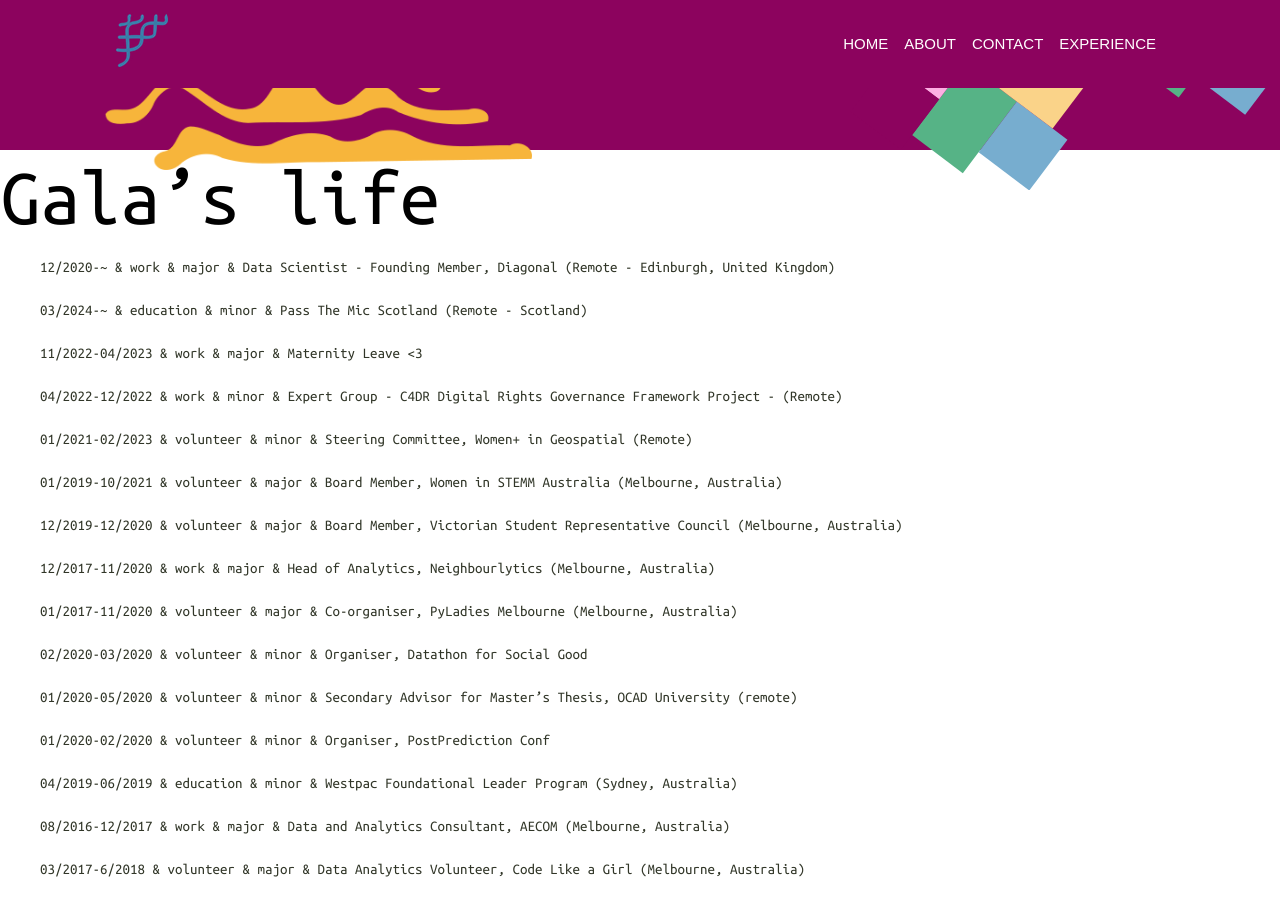
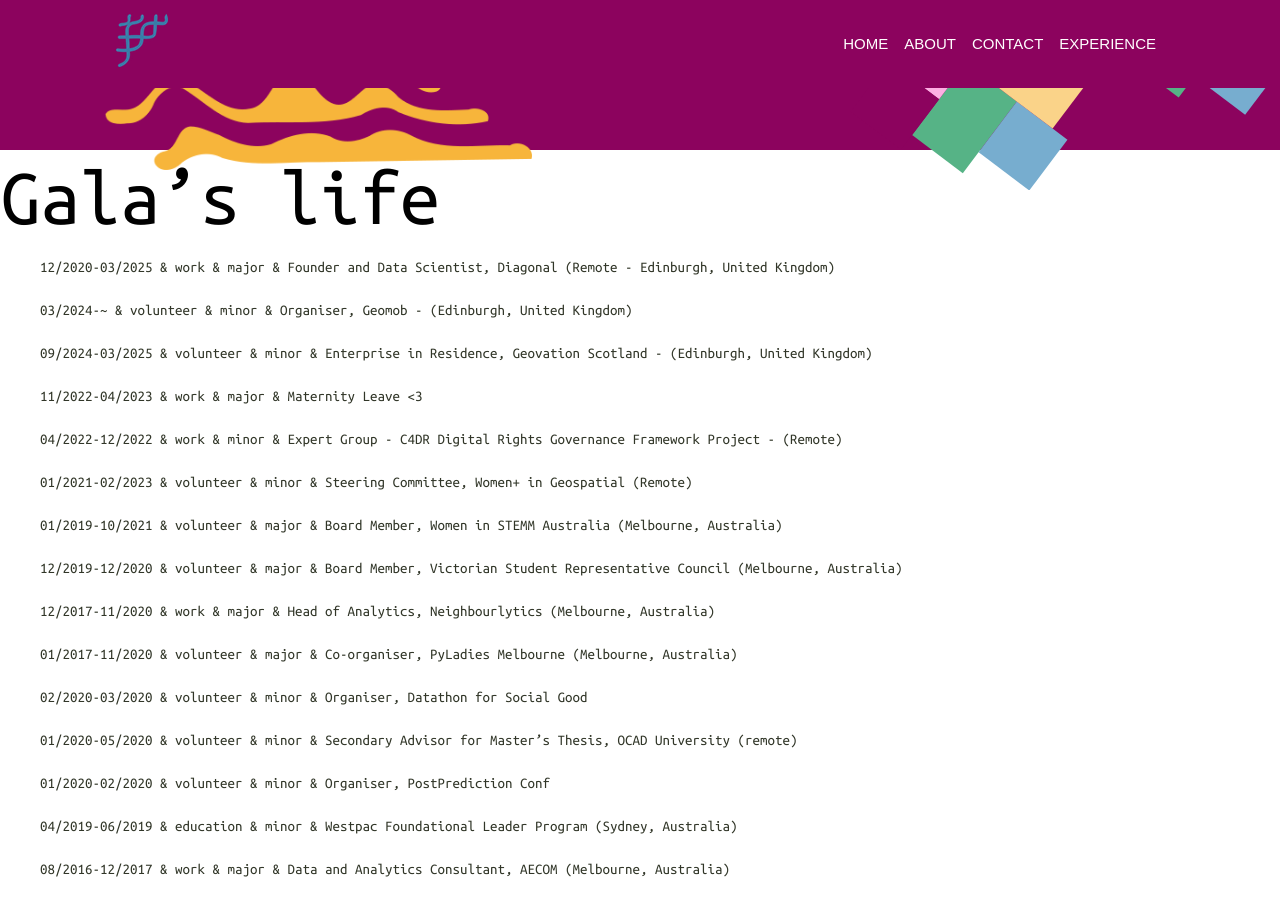
Before and after one commit to gacafe/gacafe.github.io, a Jekyll site: the page built from assets/life/life.md, in a window 1280 px wide and 900 px high, scrolled down 354 px. Built offline with Jekyll 4.4.1, drawn with Linux system fonts in a browser that asks for light colours; some web fonts are replaced; our own code applies the rules of GitHub Pages for plain Markdown files.

Commit message:
long overdue update. updated talks. updated experience. updated random things.

```diff
--- a/404.html
+++ b/404.html
@@ -8,7 +8,7 @@
   <div class="row">
     <div class="col col-12" style="text-align: center">
       <h2>404:Sorrz - broken link.</h2>
-      <p>You can go <a href="https://twitter.com/vagina_museum"> here</a> to learn new and interesting things!</p>
+      <p>You can go <a href="https://www.vaginamuseum.co.uk/podcast"> here</a> to learn new and interesting things!</p>
       <p><a href="{{site.baseurl}}/">Back to home</a></p>
     </div>
   </div>
--- a/_includes/about-section.html
+++ b/_includes/about-section.html
@@ -4,7 +4,7 @@
     <div class="row">
       <div class="col-lg-10 mx-auto text-center">
         <p class="font-secondary paragraph-lg text-dark">{{ site.data.settings.blurb }}</p>
-        <p class="font-secondary paragraph-lg text-dark">I am an urban data scientist, living in Edinburgh - originally from Mexico but now, also Australian. I enjoy talking about data, urban planning, socio-technical solutions, and why technology is great but also terrible. If you are reading this, thank you, and don't hesitate to say hi :)</p>
+        <p class="font-secondary paragraph-lg text-dark">I am an experienced data scientist, programmer and serial entrepreneur. I live in Edinburgh - originally from Mexico but now, also Australian. I passionately talk about data, how to tackle social and economic inequality, inclusive/feminist urban planning, socio-technical solutions, and why technology is great but also terrible. If you are reading this, thank you, and don't hesitate to say hi :)</p>
         <a href="{{ site.data.settings.blurb-btn-link }}" class="btn btn-transparent">{{ site.data.settings.blurb-btn-name }}</a>
       </div>
     </div>
--- a/assets/images/experience/speaking/resize images cmd.txt
+++ b/assets/images/experience/speaking/resize images cmd.txt
@@ -1 +1,2 @@
-sips -Z 160 *.png
+in imagemagick
+convert xx.png -resize 160x xx_resized.png
--- a/assets/life/life.md
+++ b/assets/life/life.md
@@ -1,8 +1,10 @@
 Gala's life
 ===============
-- 12/2020-~		  & work      & major & Data Scientist - Founding Member, Diagonal (Remote - Edinburgh, United Kingdom)
+- 12/2020-03/2025		  & work      & major & Founder and Data Scientist, Diagonal (Remote - Edinburgh, United Kingdom)
 
-- 03/2024-~       & education & minor & Pass The Mic Scotland (Remote - Scotland)
+- 03/2024-~		  & volunteer      & minor & Organiser, Geomob - (Edinburgh, United Kingdom)
+
+- 09/2024-03/2025		  & volunteer      & minor & Enterprise in Residence, Geovation Scotland - (Edinburgh, United Kingdom)
 
 - 11/2022-04/2023 & work      & major & Maternity Leave <3
 
```
Also changed, not shown: _data/settings.yml (+7 -18 lines), _includes/google-analytics.html (deleted, +0 -9 lines), _pages/about.md (+16 -7 lines), assets/images/experience/speaking/TICTeC.png (added), assets/images/experience/speaking/agi.png (added), assets/images/experience/speaking/geovation.png (added), assets/images/experience/speaking/lds_agi.png (added), assets/images/experience/speaking/tdl.png (added), assets/images/experience/speaking/tdl_data_ai.png (added).
